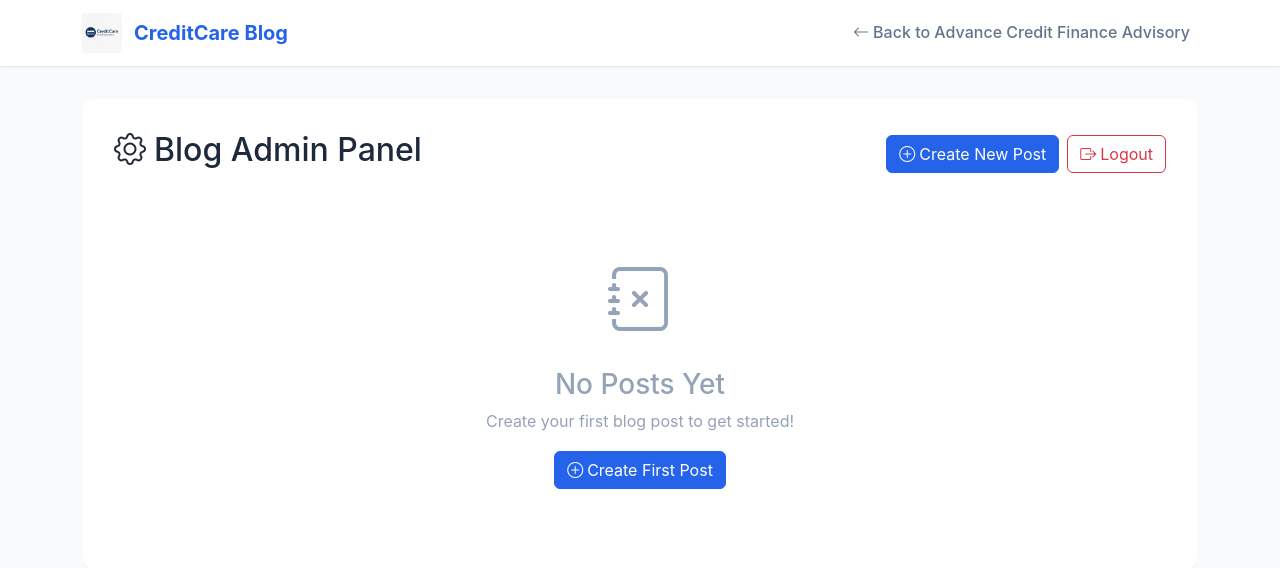
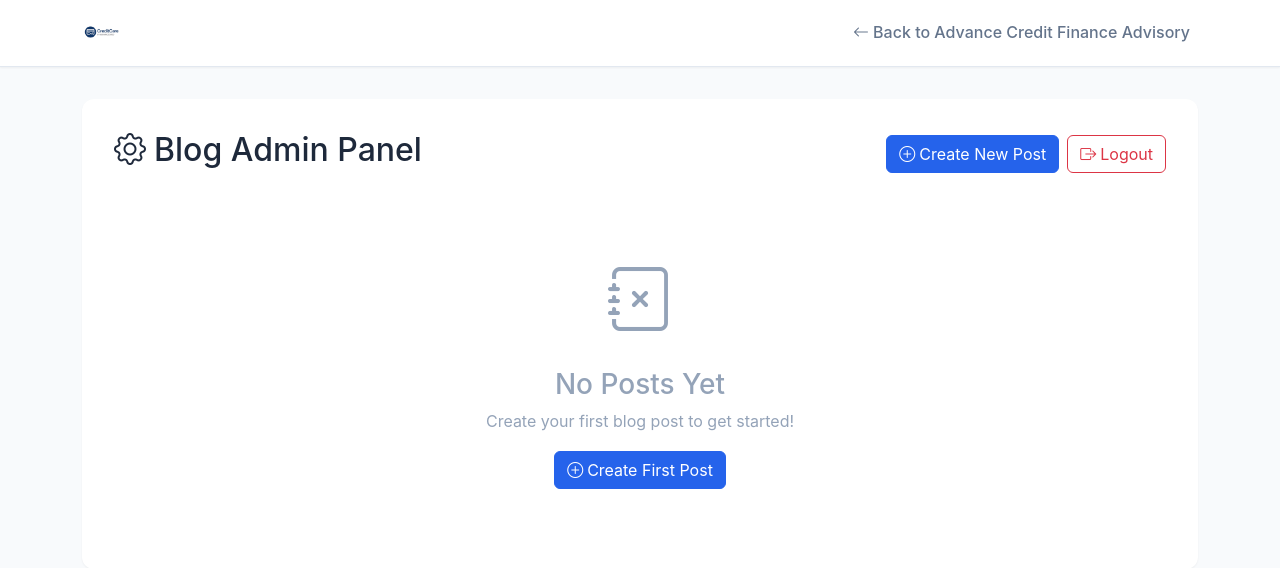
Before and after one commit to pragat206/advance-credit, a FastAPI app: page /blog/admin in a window 1280 px wide. Shown: the top 568 px of the page. Run offline with FastAPI, Linux system fonts and the light colour scheme; a user stored in the database is signed in; some libraries are stand-ins or nearby versions.

Commit message:
Remove text from navbar - show only CreditCare logo horizontally

```diff
--- a/src/blog/templates/blog/base.html
+++ b/src/blog/templates/blog/base.html
@@ -189,8 +189,7 @@
     <nav class="navbar navbar-expand-lg">
         <div class="container">
             <a class="navbar-brand d-flex align-items-center" href="/blog/">
-                <img src="/blog/static/creditcare-logo.png" alt="CreditCare Logo" style="height: 40px; width: auto; margin-right: 12px;">
-                <span>CreditCare Blog</span>
+                <img src="/blog/static/creditcare-logo.png" alt="CreditCare Logo" style="height: 40px; width: auto;">
             </a>
 
             <button class="navbar-toggler" type="button" data-bs-toggle="collapse" data-bs-target="#navbarNav">
```
Also changed, not shown: src/blog/static/creditcare-logo.png.
